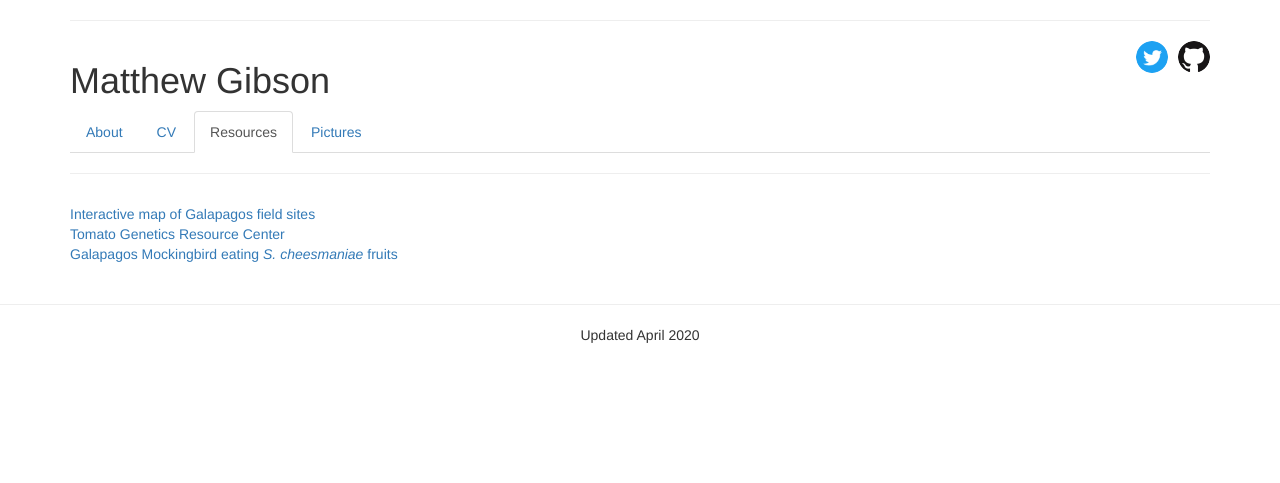
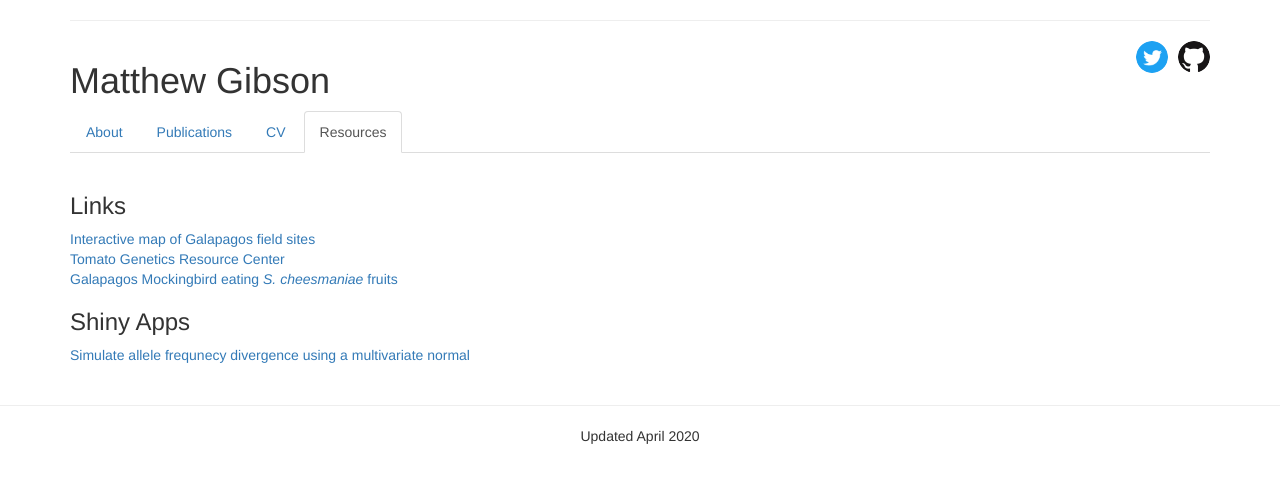
Before and after one commit to gibsonMatt/gibsonMatt.github.io, a Jekyll site: the page built from resources.md, in a window 1280 px wide. Shown: the top 483 px of the page. Built offline with Jekyll 4.4.1, drawn with Linux system fonts in a browser that asks for light colours.

Commit message:
fix hr tags; add link to new shiny app

```diff
--- a/_layouts/default.html
+++ b/_layouts/default.html
@@ -44,7 +44,7 @@
 
 
     </ul>
-<hr>
+<br>
       <div class="container">
       <div class="row">
         <div class="col-sm-5 col-md-4">
--- a/_layouts/resources.html
+++ b/_layouts/resources.html
@@ -35,13 +35,13 @@
     </div>
     <ul class="nav nav-tabs">
       <li role="presentation"><a href="index.html">About</a></li>
+      <li role="presentation"><a href="publications.html">Publications</a></li>
       <li role="presentation"><a href="AboutPageAssets/files/cv_for_web.pdf">CV</a></li>
       <li role="presentation" class="active"><a href="resources.html">Resources</a></li>
-      <li role="presentation"><a href="pics.html">Pictures</a></li>
 
 
     </ul>
-<hr>
+<br>
       <div class="row">
         <div class="col-md-11"><p style="font-size: 120%; margin-right: 10px; margin-left: 10px">{{ content }}</p></div>
       </div>
--- a/resources.md
+++ b/resources.md
@@ -3,6 +3,13 @@ title: Matthew Gibson
 layout: resources
 ---
 
+### Links
+
 <a href="field_sites.html">Interactive map of Galapagos field sites</a><br>
 <a href="http://tgrc.ucdavis.edu">Tomato Genetics Resource Center</a><br>
 <a href="AboutPageAssets/vids/mockingbird_2019.mp4"> Galapagos Mockingbird eating *S. cheesmaniae* fruits</a>
+<br>
+
+### Shiny Apps
+
+<a href="https://gibsonmatt.shinyapps.io/mvnselection/">Simulate allele frequnecy divergence using a multivariate normal</a><br>
```
Also changed, not shown: 2 other files.
